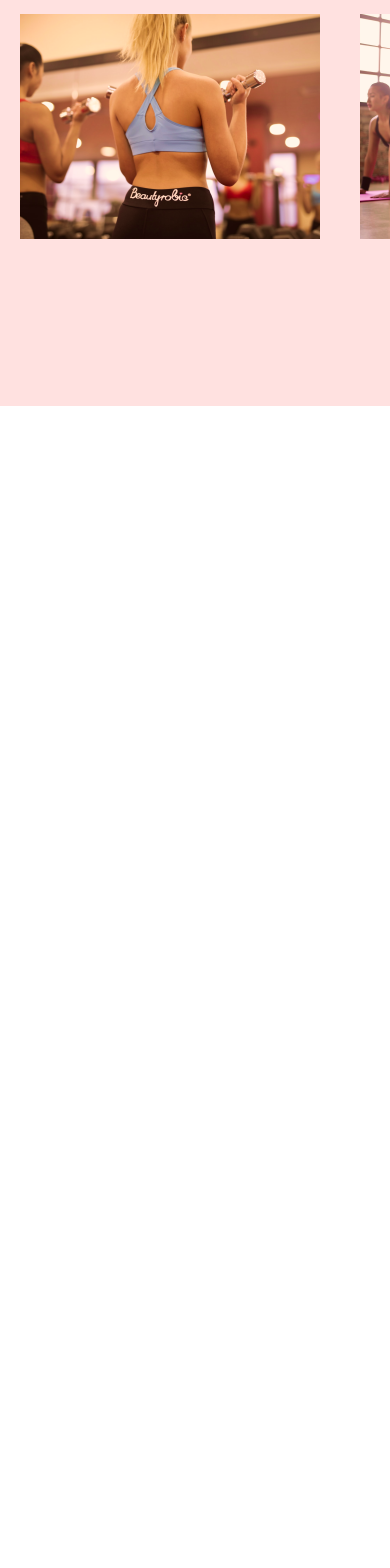
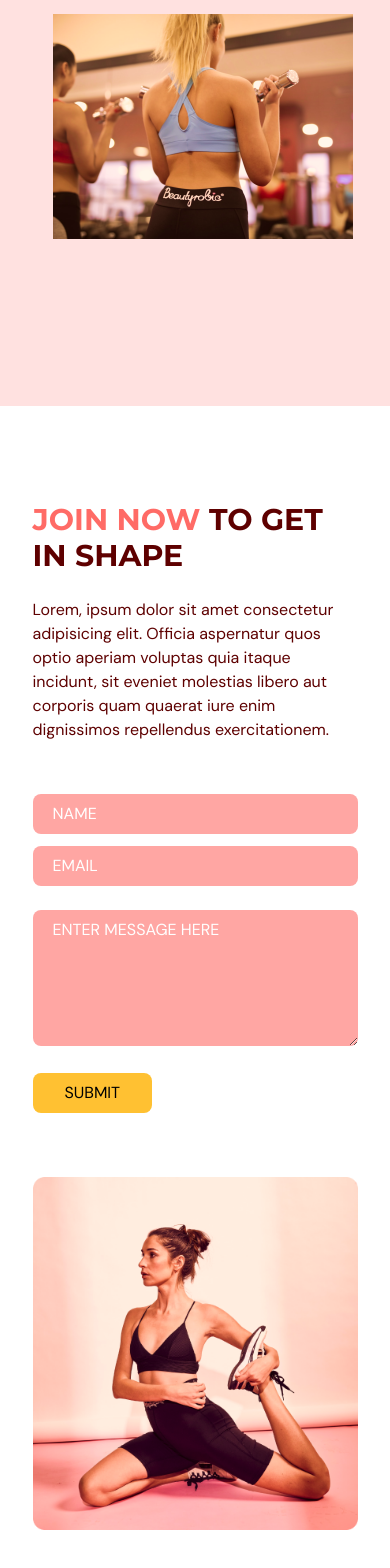
Before and after one commit to sharjeel17/gym-typescript, a React (Vite) app: page / in a window 390 px wide. Shown: the part 3996-5564 px from the top of the page. Before the commit the page ends 4402 px from the top, so only its background shows below. Built offline with nearby package versions, Linux system fonts and the light colour scheme.

Commit message:
fixed navbar errors and finished contact section

```diff
--- a/package.json
+++ b/package.json
@@ -14,7 +14,8 @@
     "framer-motion": "^10.16.0",
     "react": "^18.2.0",
     "react-anchor-link-smooth-scroll": "^1.0.12",
-    "react-dom": "^18.2.0"
+    "react-dom": "^18.2.0",
+    "react-hook-form": "^7.46.2"
   },
   "devDependencies": {
     "@types/node": "^20.5.0",
--- a/src/App.tsx
+++ b/src/App.tsx
@@ -4,6 +4,7 @@ import Benefits from "@/scenes/benefits/index.tsx";
 import { useEffect, useState } from "react"
 import { SelectedPage } from "@/shared/types";
 import OurClasses from "./scenes/ourClasses";
+import ContactUs from "./scenes/contactUs";
 
 function App() {
   console.log("re-render here");
@@ -34,6 +35,7 @@ function App() {
       <Home setSelectedPage={setSelectedPage} />
       <Benefits setSelectedPage={setSelectedPage} />
       <OurClasses setSelectedPage={setSelectedPage} />
+      <ContactUs setSelectedPage={setSelectedPage}/>
     </div>
   )
 }
--- /dev/null
+++ b/src/scenes/contactUs/index.tsx
@@ -0,0 +1,147 @@
+import { SelectedPage } from "@/shared/types";
+import { motion } from "framer-motion";
+import { useForm } from "react-hook-form";
+import ContactUsPageImage from "@/assets/ContactUsPageGraphic.png"
+import HText from "@/shared/HText";
+
+type Props = {
+    setSelectedPage: (value: SelectedPage) => void
+}
+
+const ContactUs = ({setSelectedPage}: Props) => {
+
+    const inputStyles = `w-full rounded-lg border-0 bg-primary-300 mt-3 px-5 py-2 placeholder-white focus:outline-zinc-600
+    focus:outline-1`
+
+    const { register, trigger, formState: {errors}} = useForm();
+
+    const onSubmit = async (e:any) => {
+        const isValid = await trigger();
+        if(!isValid) {
+            e.preventDefault();
+        }
+    }
+
+    return (
+        <section id="contactus" className="w-5/6 mx-auto pt-24 pb-32">
+            <motion.div onViewportEnter={() => setSelectedPage(SelectedPage.ContactUs)}>
+
+                {/* HEADER */}
+                <motion.div className="md:w-3/5"
+                initial="hidden"
+                whileInView="visible"
+                viewport={{once: true, amount: 0.5}}
+                transition={{duration: 1}}
+                variants={{
+                    hidden: { opacity: 0, x: 50 },
+                    visible: { opacity: 1, x: 0 }
+                }}
+                >
+                    <HText>
+                        <span className="text-primary-500">JOIN NOW</span> {" "}
+                        TO GET IN SHAPE
+                    </HText>
+                    <p className="my-6"> Lorem, ipsum dolor sit amet consectetur adipisicing elit. Officia aspernatur quos optio aperiam voluptas quia itaque incidunt,
+                        sit eveniet molestias libero aut corporis quam quaerat iure enim dignissimos repellendus exercitationem.
+                    </p>
+                </motion.div>
+
+                {/* FORM AND IMAGE */}
+                <div className="mt-10 justify-between gap-8 md:flex">
+
+                    {/* FORM */}
+                    <motion.div className="mt-10 basis-3/5 md:mt-0"
+                    initial="hidden"
+                    whileInView="visible"
+                    viewport={{once: true, amount: 0.5}}
+                    transition={{duration: 1}}
+                    variants={{
+                        hidden: { opacity: 0, y: 50 },
+                        visible: { opacity: 1, y: 0 }
+                    }}>
+                        <form
+                        target="_blank"
+                        onSubmit={onSubmit}
+                        action="https://formsubmit.co/sharjeel-nawaz00@hotmail.com"
+                        method="POST">
+
+                            {/* NAME */}
+                            <input className={inputStyles}
+                            type="text"
+                            placeholder="NAME"
+                            {...register("name",
+                            {
+                                required: true,
+                                maxLength: 100
+                            })}/>
+                            {errors.name && (
+                                <p className="text-red-500">
+                                    {errors.name.type === "required" && "This field is required"}
+                                    {errors.name.type === "maxLength" && "Max length is 100 characters"}
+                                </p>
+                            )}
+
+                            {/* EMAIL */}
+                            <input className={inputStyles}
+                            type="text"
+                            placeholder="EMAIL"
+                            {...register("email",
+                            {
+                                required: true,
+                                pattern: /^[A-Z0-9._%+-]+@[A-Z0-9.-]+\[A-Z]{2,}$/i
+                            })}/>
+                            {errors.email && (
+                                <p className="text-red-500">
+                                    {errors.email.type === "required" && "This field is required"}
+                                    {errors.email.type === "pattern" && "Invalid email structure"}
+                                </p>
+                            )}
+
+                            {/* MESSAGE */}
+                            <textarea className={`${inputStyles} mt-6`}
+                            rows={5}
+                            cols={50}
+                            placeholder="ENTER MESSAGE HERE"
+                            {...register("message",
+                            {
+                                required: true,
+                                maxLength: 1000
+                            })}/>
+                            {errors.message && (
+                                <p className="text-red-500">
+                                    {errors.message.type === "required" && "This field is required"}
+                                    {errors.message.type === "maxLength" && "Max length is 1000"}
+                                </p>
+                            )}
+
+                            {/* SUBMIT BUTTON */}
+                            <button type="submit" className="mt-5 px-8 py-2 rounded-lg bg-secondary-500 text-black
+                             hover:bg-primary-500 hover:text-secondary-500 transition duration-200">
+                                SUBMIT
+                            </button>
+                        </form>
+                    </motion.div>
+
+                    {/* IMAGE */}
+                    <motion.div className="relative mt-16 md:mt-0 basis-2/5"
+                    initial="hidden"
+                    whileInView="visible"
+                    viewport={{once: true, amount: 0.5}}
+                    transition={{duration: 1}}
+                    variants={{
+                        hidden: { opacity: 0, y: -10 },
+                        visible: { opacity: 1, y: 0 }
+                    }}>
+                        <div className="md:before:absolute md:before:content-evolvetext w-full before:-bottom-10
+                        before:-right-10 before:z-[-1]">
+                            <img src={ContactUsPageImage}/>
+                        </div>
+                    </motion.div>
+                </div>
+            </motion.div>
+
+        </section>
+    )
+};
+
+export default ContactUs;
--- a/src/scenes/navbar/index.tsx
+++ b/src/scenes/navbar/index.tsx
@@ -50,8 +50,8 @@ const Navbar = ({selectedPage, setSelectedPage, isTopOfPage}: Props) => {
               <div className={`${flexbetween} gap-8 text-md`}>
                 <Link page="Home" selectedPage={selectedPage} setSelectedPage={setSelectedPage}/>
                 <Link page="Benefits" selectedPage={selectedPage} setSelectedPage={setSelectedPage}/>
-                <Link page="Classes" selectedPage={selectedPage} setSelectedPage={setSelectedPage}/>
-                <Link page="About Us" selectedPage={selectedPage} setSelectedPage={setSelectedPage}/>
+                <Link page="Our Classes" selectedPage={selectedPage} setSelectedPage={setSelectedPage}/>
+                <Link page="Contact Us" selectedPage={selectedPage} setSelectedPage={setSelectedPage}/>
 
               </div>
 
@@ -90,9 +90,9 @@ const Navbar = ({selectedPage, setSelectedPage, isTopOfPage}: Props) => {
           {/* MENU ITEMS */}
           <div className="flex flex-col items-center gap-10 text-lg">
             <Link page="Home" selectedPage={selectedPage} setSelectedPage={setSelectedPage}/>
-            <Link page="Classes" selectedPage={selectedPage} setSelectedPage={setSelectedPage}/>
+            <Link page="Our Classes" selectedPage={selectedPage} setSelectedPage={setSelectedPage}/>
             <Link page="Benefits" selectedPage={selectedPage} setSelectedPage={setSelectedPage}/>
-            <Link page="About Us" selectedPage={selectedPage} setSelectedPage={setSelectedPage}/>
+            <Link page="Contact Us" selectedPage={selectedPage} setSelectedPage={setSelectedPage}/>
           </div>
         </div>
       ) }
--- a/src/scenes/ourClasses/Class.tsx
+++ b/src/scenes/ourClasses/Class.tsx
@@ -7,7 +7,7 @@ type Props = {
 }
 
 const Class = ({name, description = "some default description", image}: Props) => {
-    const overlayStyles = `p-5 absolute z-30 flex flex-col h-full w-full items-center justify-center
+    const overlayStyles = `p-5 absolute z-20 flex flex-col h-full w-full items-center justify-center
     whitespace-normal bg-primary-500 text-white text-center opacity-0 transition duration-500 hover:opacity-90`
   return (
     <li className="relative mx-5 inline-block h-full w-[300px] md:w-[500px] ">
--- a/src/scenes/ourClasses/index.tsx
+++ b/src/scenes/ourClasses/index.tsx
@@ -47,7 +47,7 @@ type Props = {
 
 const OurClasses = ({setSelectedPage}: Props) => {
   return (
-    <section id="classes" className="w-full bg-primary-100 py-40">
+    <section id="ourclasses" className="w-full bg-primary-100 py-40">
         <motion.div
         onViewportEnter={() => setSelectedPage(SelectedPage.OurClasses)}>
             <motion.div className="w-5/6 mx-auto"
@@ -66,7 +66,7 @@ const OurClasses = ({setSelectedPage}: Props) => {
               </div>
 
             </motion.div>
-            <div className="mt-10 h-[353] w-full overflow-x-auto overflow-y-hidden">
+            <div className="mt-10 h-[353] w-5/6 mx-auto overflow-x-auto overflow-y-hidden">
               <ul className="whitespace-nowrap">
                 {classes.map((item: ClassesType, index) => (
                   <Class key={`${item.name}-${index}`} name={item.name} description={item.description} image={item.image} />
```
Also changed, not shown: 1 other file (tests, documents, lock files or other folders).
